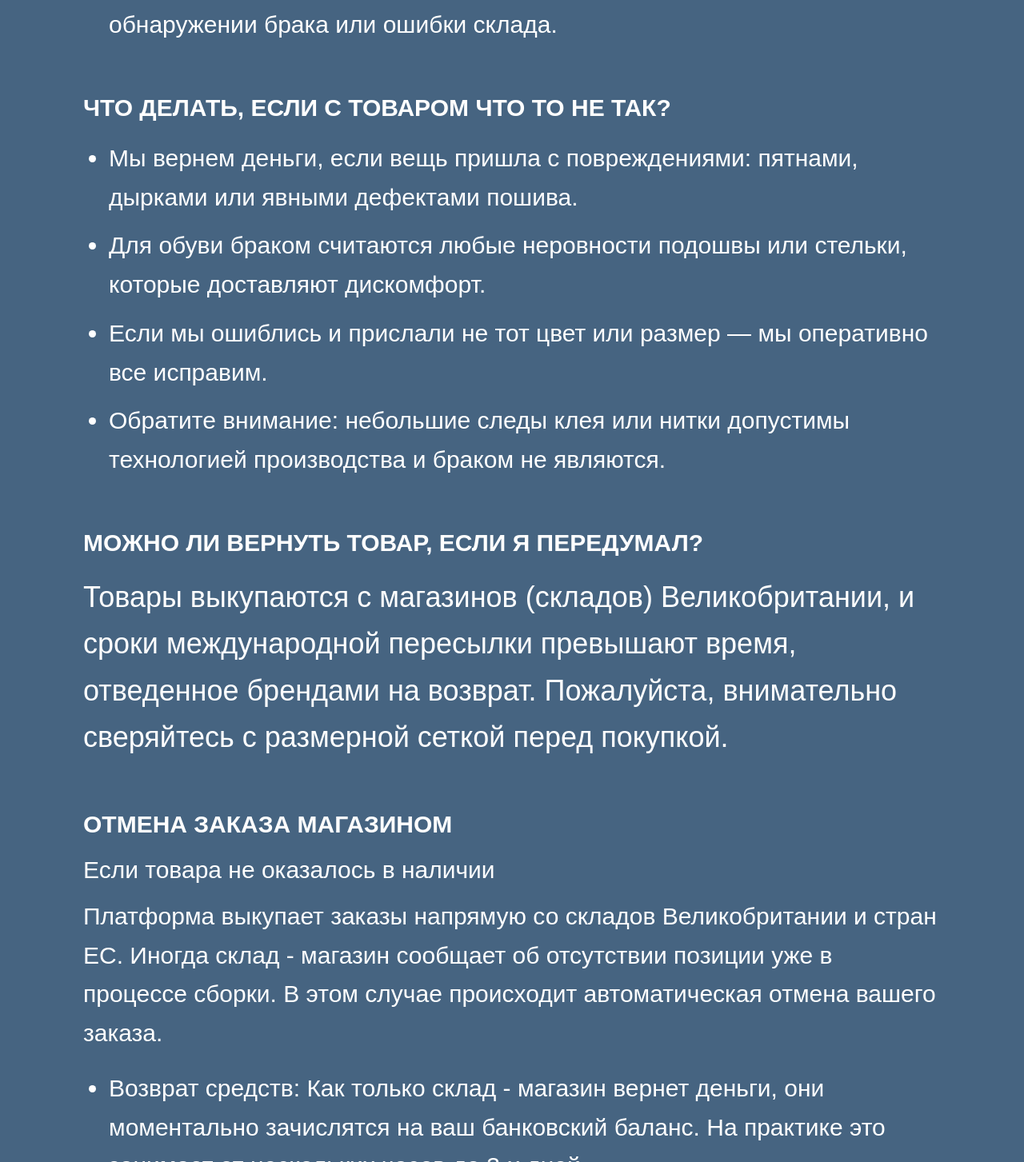
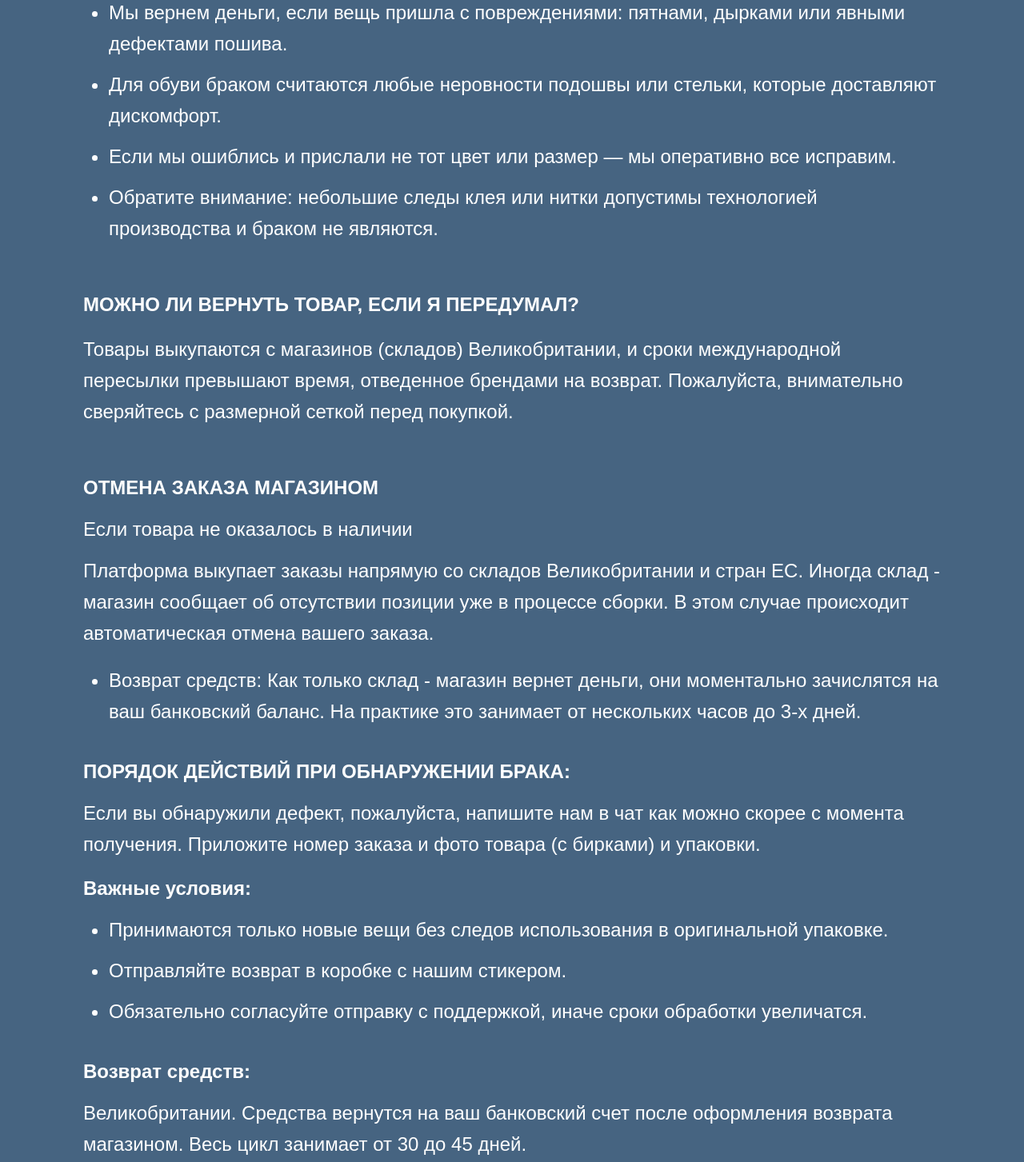
Before and after one commit to Yerassyl1008/royalbox, a Next.js app: page /return in a window 1280 px wide. Shown: the part 897-2350 px from the top of the page at 80% size. Built offline with nearby package versions, Linux system fonts and the light colour scheme.

Commit message:
fixed return page

```diff
--- a/app/return/page.tsx
+++ b/app/return/page.tsx
@@ -11,10 +11,10 @@ export default function Return() {
       </section>
       <main className="mx-auto max-w-6xl px-6 pb-20 pt-12 md:px-10">
         <section className="mb-16">
-          <h2 className="mb-6 text-5xl font-extrabold uppercase leading-none md:text-3xl">
+          <h2 className="mb-6 text-5xl font-extrabold uppercase leading-none md:text-2xl">
             Отмена и изменение заказа
           </h2>
-          <ul className="list-disc space-y-3 pl-8 text-xl leading-relaxed md:text-3xl">
+          <ul className="list-disc space-y-3 pl-8 text-xl leading-relaxed md:text-2xl">
             <li>
               Срок для отмены: Вы можете полностью отменить заказ в течение 1
               часа после оплаты.
@@ -36,10 +36,10 @@ export default function Return() {
         </section>
 
         <section className="mb-16">
-          <h2 className="mb-6 text-5xl font-extrabold uppercase leading-none md:text-3xl">
+          <h2 className="mb-6 text-5xl font-extrabold uppercase leading-none md:text-2xl">
             Что делать, если с товаром что то не так?
           </h2>
-          <ul className="list-disc space-y-3 pl-8 text-xl leading-relaxed md:text-3xl">
+          <ul className="list-disc space-y-3 pl-8 text-xl leading-relaxed md:text-2xl">
             <li>
               Мы вернем деньги, если вещь пришла с повреждениями: пятнами,
               дырками или явными дефектами пошива.
@@ -60,10 +60,10 @@ export default function Return() {
         </section>
 
         <section className="mb-16">
-          <h2 className="mb-6 text-5xl font-extrabold uppercase leading-none md:text-3xl">
+          <h2 className="mb-6 text-5xl font-extrabold uppercase leading-none md:text-2xl">
             Можно ли вернуть товар, если я передумал?
           </h2>
-          <p className="text-xl leading-relaxed md:text-4xl">
+          <p className="text-xl leading-relaxed md:text-2xl">
             Товары выкупаются с магазинов (складов) Великобритании, и сроки
             международной пересылки превышают время, отведенное брендами на
             возврат. Пожалуйста, внимательно сверяйтесь с размерной сеткой
@@ -72,19 +72,19 @@ export default function Return() {
         </section>
 
         <section>
-          <h2 className="mb-6 text-3xl font-extrabold uppercase leading-none md:text-3xl">
+          <h2 className="mb-6 text-3xl font-extrabold uppercase leading-none md:text-2xl">
             Отмена заказа магазином
           </h2>
-          <h3 className="mb-4 text-3xl  md:text-3xl">
+          <h3 className="mb-4 text-3xl  md:text-2xl">
             Если товара не оказалось в наличии
           </h3>
-          <p className="mb-5 text-xl leading-relaxed md:text-3xl">
+          <p className="mb-5 text-xl leading-relaxed md:text-2xl">
             Платформа выкупает заказы напрямую со складов Великобритании и
             стран ЕС. Иногда склад - магазин сообщает об отсутствии позиции уже
             в процессе сборки. В этом случае происходит автоматическая отмена
             вашего заказа.
           </p>
-          <ul className="mb-10 list-disc space-y-3 pl-8 text-xl leading-relaxed md:text-3xl">
+          <ul className="mb-10 list-disc space-y-3 pl-8 text-xl leading-relaxed md:text-2xl">
             <li>
               Возврат средств: Как только склад - магазин вернет деньги, они
               моментально зачислятся на ваш банковский баланс. На практике это
@@ -92,24 +92,24 @@ export default function Return() {
             </li>
           </ul>
 
-          <h3 className="mb-4 text-4xl font-extrabold uppercase md:text-3xl">
+          <h3 className="mb-4 text-4xl font-extrabold uppercase md:text-2xl">
             Порядок действий при обнаружении брака:
           </h3>
-          <p className="mb-5 text-xl leading-relaxed md:text-3xl">
+          <p className="mb-5 text-xl leading-relaxed md:text-2xl">
             Если вы обнаружили дефект, пожалуйста, напишите нам в чат как можно
             скорее с момента получения. Приложите номер заказа и фото товара (с
             бирками) и упаковки.
           </p>
 
-          <h4 className="mb-4 text-3xl font-bold md:text-5xl">Важные условия:</h4>
-          <ul className="mb-10 list-disc space-y-3 pl-8 text-xl leading-relaxed md:text-3xl">
+          <h4 className="mb-4 text-3xl font-bold md:text-2xl">Важные условия:</h4>
+          <ul className="mb-10 list-disc space-y-3 pl-8 text-xl leading-relaxed md:text-2xl">
             <li>Принимаются только новые вещи без следов использования в оригинальной упаковке.</li>
             <li>Отправляйте возврат в коробке с нашим стикером.</li>
             <li>Обязательно согласуйте отправку с поддержкой, иначе сроки обработки увеличатся.</li>
           </ul>
 
-          <h4 className="mb-4 text-3xl font-bold md:text-3xl">Возврат средств:</h4>
-          <p className="text-xl leading-relaxed md:text-3xl">
+          <h4 className="mb-4 text-3xl font-bold md:text-2xl">Возврат средств:</h4>
+          <p className="text-xl leading-relaxed md:text-2xl">
             Великобритании. Средства вернутся на ваш банковский счет после
             оформления возврата магазином. Весь цикл занимает от 30 до 45 дней.
           </p>
```
